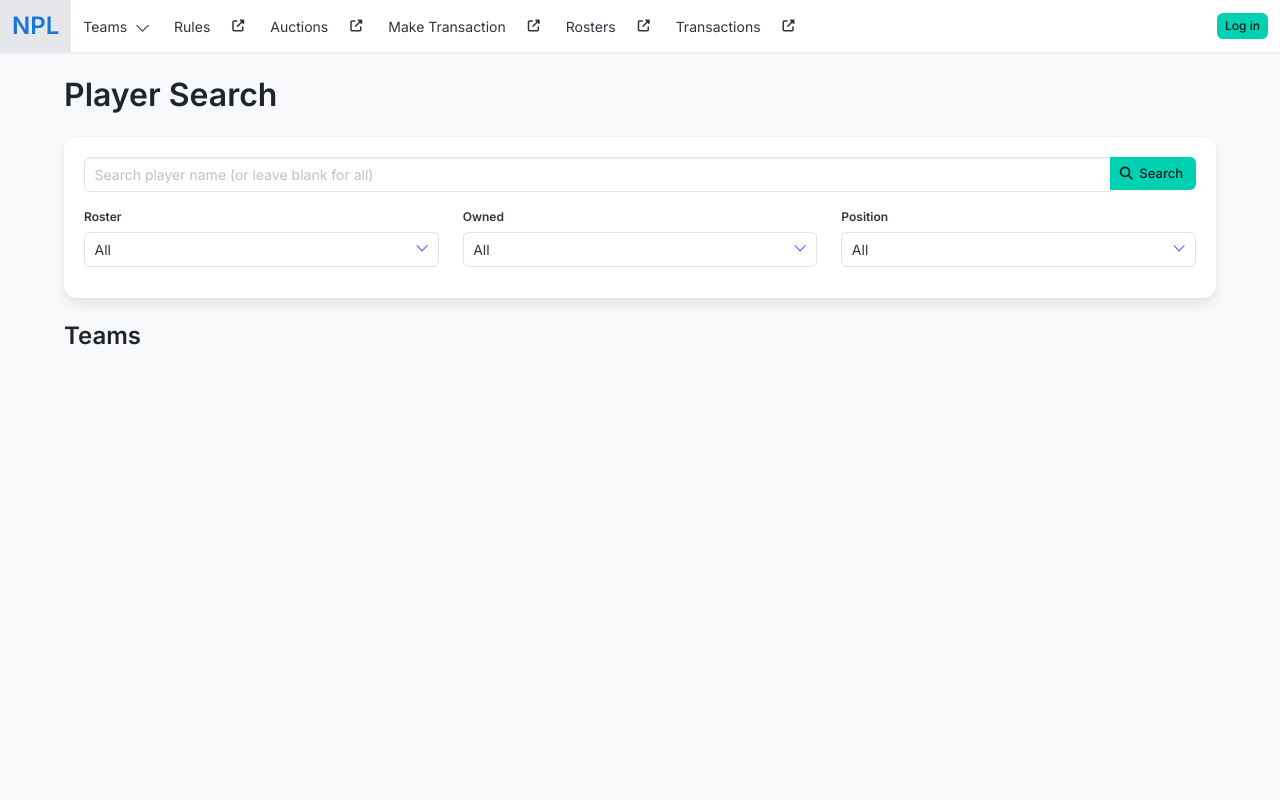
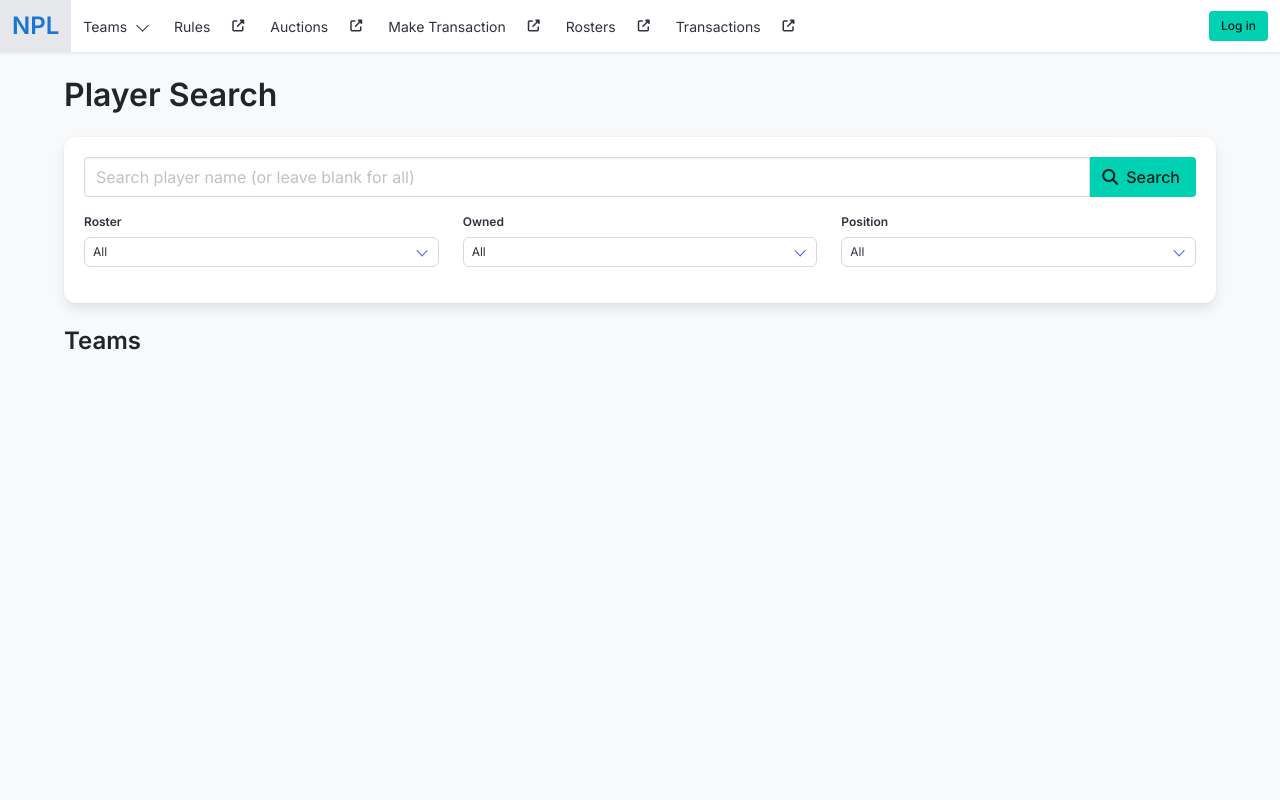
Before and after one commit to jeremyjbowers/npl, a Django app: page / in a window 1280 px wide. Run offline with Django 5.2, Linux system fonts and the light colour scheme; data that the repository does not hold is empty; parts of the project's set-up code (start-up, migrations or seed data) failed here and were passed over.

Commit message:
fix search bar

```diff
--- a/config/dev/settings.py
+++ b/config/dev/settings.py
@@ -121,9 +121,6 @@ ACCOUNT_RATE_LIMITS = {
     'login_failed': None,
 }
 ACCOUNT_LOGOUT_ON_GET = True
-ACCOUNT_AUTHENTICATION_METHOD = 'email'
-ACCOUNT_EMAIL_REQUIRED = True
-ACCOUNT_USERNAME_REQUIRED = False
 ACCOUNT_PASSWORD_MIN_LENGTH = None
 
 # DJANGO-SESAME SETTINGS (Magic Links)
--- a/npl/templates/base.html
+++ b/npl/templates/base.html
@@ -136,18 +136,18 @@
             .field {
                 margin-bottom: 1rem;
             }
-            .input, .textarea, .select select {
+            /* .input, .textarea, .select select {
                 font-size: 14px;
                 border: 1px solid #dee2e6;
                 border-radius: 6px;
-            }
+            } */
             .input:focus, .textarea:focus, .select select:focus {
                 border-color: var(--npl-primary);
                 box-shadow: 0 0 0 0.125em rgba(25, 118, 210, 0.25);
             }
 
             /* Compact buttons */
-            .button {
+            /* .button {
                 font-size: 13px;
                 border-radius: 6px;
                 font-weight: 500;
@@ -155,7 +155,7 @@
             .button.is-small {
                 font-size: 12px;
                 padding: 0.25rem 0.5rem;
-            }
+            } */
 
             /* Compact notifications */
             .notification {
--- a/npl/templates/includes/search_bar.html
+++ b/npl/templates/includes/search_bar.html
@@ -1,6 +1,38 @@
+<style>
+.search-addon {
+    align-items: stretch !important;
+}
+
+.search-addon .control {
+    margin: 0 !important;
+    padding: 0 !important;
+    display: flex !important;
+    align-items: stretch !important;
+}
+
+.search-addon .input,
+.search-addon .button {
+    height: 2.5em !important;
+    border-radius: 0 !important;
+    margin: 0 !important;
+    display: flex !important;
+    align-items: center !important;
+}
+
+.search-addon .control:first-child .input {
+    border-top-left-radius: 4px !important;
+    border-bottom-left-radius: 4px !important;
+}
+
+.search-addon .control:last-child .button {
+    border-top-right-radius: 4px !important;
+    border-bottom-right-radius: 4px !important;
+}
+</style>
+
 <form action="/players/search/" class="box">
     <div class="field">
-        <div class="field has-addons">
+        <div class="field has-addons search-addon">
             <div class="control is-expanded">
                 <input name="name" class="input" type="text" placeholder="Search player name (or leave blank for all)" {% if name %}value="{{ name }}"{% endif %}>
             </div>
```
